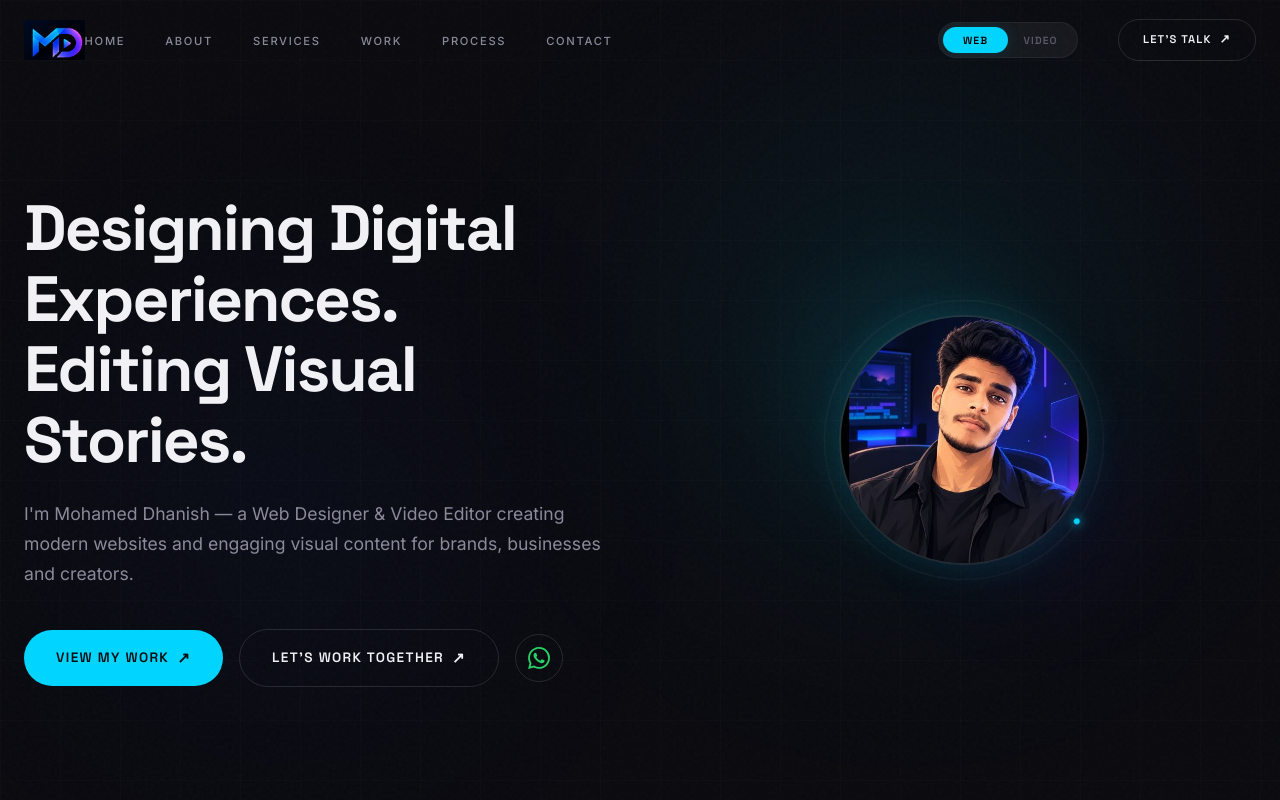
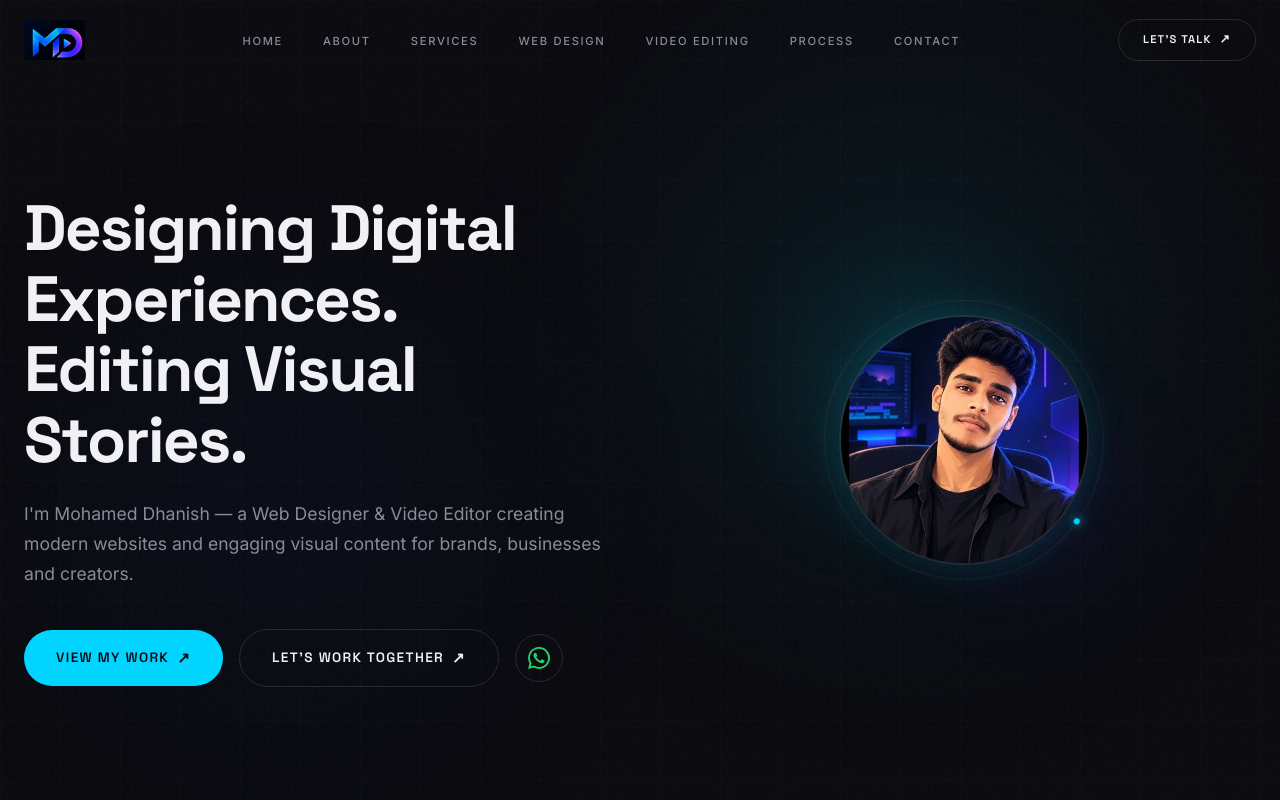
Before and after one commit to mohamed-dhanish-cyber/new-portfolio, a React (Vite) app: page / in a window 1280 px wide. Shown: the top 800 px of the page. Built offline with nearby package versions, Linux system fonts and the light colour scheme.

Commit message:
Fix scroll visibility and separate portfolio modes

```diff
--- a/src/components/Navbar/Navbar.jsx
+++ b/src/components/Navbar/Navbar.jsx
@@ -7,7 +7,8 @@ const NAV_LINKS = [
   { label: 'HOME', href: '#home' },
   { label: 'ABOUT', href: '#about' },
   { label: 'SERVICES', href: '#services' },
-  { label: 'WORK', href: '#work' },
+  { label: 'WEB DESIGN', href: '#work', mode: 'web' },
+  { label: 'VIDEO EDITING', href: '#work', mode: 'video' },
   { label: 'PROCESS', href: '#process' },
   { label: 'CONTACT', href: '#contact' },
 ]
@@ -15,7 +16,7 @@ const NAV_LINKS = [
 export default function Navbar() {
   const [scrolled, setScrolled] = useState(false)
   const [mobileOpen, setMobileOpen] = useState(false)
-  const { mode, toggleMode } = usePortfolioMode()
+  const { setMode } = usePortfolioMode()
 
   useEffect(() => {
     const handleScroll = () => setScrolled(window.scrollY > 50)
@@ -29,11 +30,18 @@ export default function Navbar() {
     return () => { document.body.style.overflow = '' }
   }, [mobileOpen])
 
-  const handleNavClick = (e, href) => {
+  const handleNavClick = (e, href, targetMode = null) => {
     e.preventDefault()
     setMobileOpen(false)
-    const el = document.querySelector(href)
-    if (el) el.scrollIntoView({ behavior: 'smooth' })
+    if (targetMode) {
+      setMode(targetMode)
+    }
+
+    // Slight delay so document.body.style.overflow gets cleared BEFORE we try to scroll
+    setTimeout(() => {
+      const el = document.querySelector(href)
+      if (el) el.scrollIntoView({ behavior: 'smooth' })
+    }, 50)
   }
 
   return (
@@ -52,30 +60,17 @@ export default function Navbar() {
         {/* Desktop Nav Links */}
         <ul className="navbar__links" role="list">
           {NAV_LINKS.map((link) => (
-            <li key={link.href}>
+            <li key={link.label}>
               <a
                 href={link.href}
                 className="navbar__link"
-                onClick={(e) => handleNavClick(e, link.href)}
+                onClick={(e) => handleNavClick(e, link.href, link.mode)}
               >
                 {link.label}
               </a>
             </li>
           ))}
         </ul>
-
-        {/* Mode Toggle */}
-        <div className="navbar__toggle-wrapper">
-          <button
-            className="navbar__mode-toggle"
-            onClick={toggleMode}
-            aria-label={`Switch to ${mode === 'web' ? 'Video Editing' : 'Web Design'} Mode`}
-          >
-            <div className={`navbar__mode-slider ${mode === 'video' ? 'navbar__mode-slider--right' : ''}`} />
-            <span className={`navbar__mode-label ${mode === 'web' ? 'navbar__mode-label--active' : ''}`}>Web</span>
-            <span className={`navbar__mode-label ${mode === 'video' ? 'navbar__mode-label--active' : ''}`}>Video</span>
-          </button>
-        </div>
 
         {/* Desktop CTA */}
         <MagneticButton
@@ -106,11 +101,11 @@ export default function Navbar() {
       <div className={`navbar__mobile ${mobileOpen ? 'navbar__mobile--open' : ''}`} role="dialog" aria-label="Mobile navigation">
         <ul className="navbar__mobile-links" role="list">
           {NAV_LINKS.map((link, i) => (
-            <li key={link.href} className="navbar__mobile-item" style={{ transitionDelay: `${0.05 + i * 0.05}s` }}>
+            <li key={link.label} className="navbar__mobile-item" style={{ transitionDelay: `${0.05 + i * 0.05}s` }}>
               <a
                 href={link.href}
                 className="navbar__mobile-link"
-                onClick={(e) => handleNavClick(e, link.href)}
+                onClick={(e) => handleNavClick(e, link.href, link.mode)}
               >
                 <span className="navbar__mobile-number">0{i + 1}</span>
                 {link.label}
@@ -118,16 +113,7 @@ export default function Navbar() {
             </li>
           ))}
         </ul>
-        <div className="navbar__mobile-toggle">
-          <button
-            className="navbar__mode-toggle"
-            onClick={toggleMode}
-          >
-            <div className={`navbar__mode-slider ${mode === 'video' ? 'navbar__mode-slider--right' : ''}`} />
-            <span className={`navbar__mode-label ${mode === 'web' ? 'navbar__mode-label--active' : ''}`}>Web</span>
-            <span className={`navbar__mode-label ${mode === 'video' ? 'navbar__mode-label--active' : ''}`}>Video</span>
-          </button>
-        </div>
+
         <div className="navbar__mobile-footer">
           <a href="#contact" className="btn btn--primary" onClick={(e) => handleNavClick(e, '#contact')}>
             LET'S TALK <span className="btn__arrow">↗</span>
--- a/src/components/Work/Work.jsx
+++ b/src/components/Work/Work.jsx
@@ -1,15 +1,15 @@
-import { useState } from 'react'
+import { usePortfolioMode } from '../../context/PortfolioContext'
 import { webProjects, videoProjects } from '../../data/projects'
 import ScrollReveal from '../common/ScrollReveal'
 import './Work.css'
 
 const TABS = [
-  { key: 'web', label: 'Web Development' },
+  { key: 'web', label: 'Web Design' },
   { key: 'video', label: 'Video Editing' },
 ]
 
 export default function Work() {
-  const [activeTab, setActiveTab] = useState('web')
+  const { mode, setMode } = usePortfolioMode()
 
   return (
     <section className="work section" id="work" aria-label="Selected work">
@@ -31,9 +31,9 @@ export default function Work() {
               <button
                 key={tab.key}
                 role="tab"
-                aria-selected={activeTab === tab.key}
-                className={`work__tab ${activeTab === tab.key ? 'work__tab--active' : ''}`}
-                onClick={() => setActiveTab(tab.key)}
+                aria-selected={mode === tab.key}
+                className={`work__tab ${mode === tab.key ? 'work__tab--active' : ''}`}
+                onClick={() => setMode(tab.key)}
                 id={`tab-${tab.key}`}
               >
                 {tab.label}
@@ -43,7 +43,7 @@ export default function Work() {
         </ScrollReveal>
 
         {/* Web Projects */}
-        {activeTab === 'web' && (
+        {mode === 'web' && (
           <div className="work__projects" role="tabpanel" aria-labelledby="tab-web" id="web-work">
             {webProjects.map((project, i) => (
               <ScrollReveal key={project.id} delay={Math.min(i + 1, 4)}>
@@ -90,7 +90,7 @@ export default function Work() {
         )}
 
         {/* Video Projects */}
-        {activeTab === 'video' && (
+        {mode === 'video' && (
           <div className="work__projects work__projects--video" role="tabpanel" aria-labelledby="tab-video" id="video-work">
             <div className="work__video-grid">
               {videoProjects.map((project, i) => (
--- a/src/components/common/ScrollReveal.jsx
+++ b/src/components/common/ScrollReveal.jsx
@@ -4,8 +4,8 @@ export default function ScrollReveal({
   children,
   className = '',
   delay = 0,
-  threshold = 0.15,
-  rootMargin = '0px 0px -60px 0px',
+  threshold = 0,
+  rootMargin = '0px 0px 0px 0px',
 }) {
   const ref = useRef(null)
 
```
Also changed, not shown: 5 other files (tests, documents, lock files or other folders).
